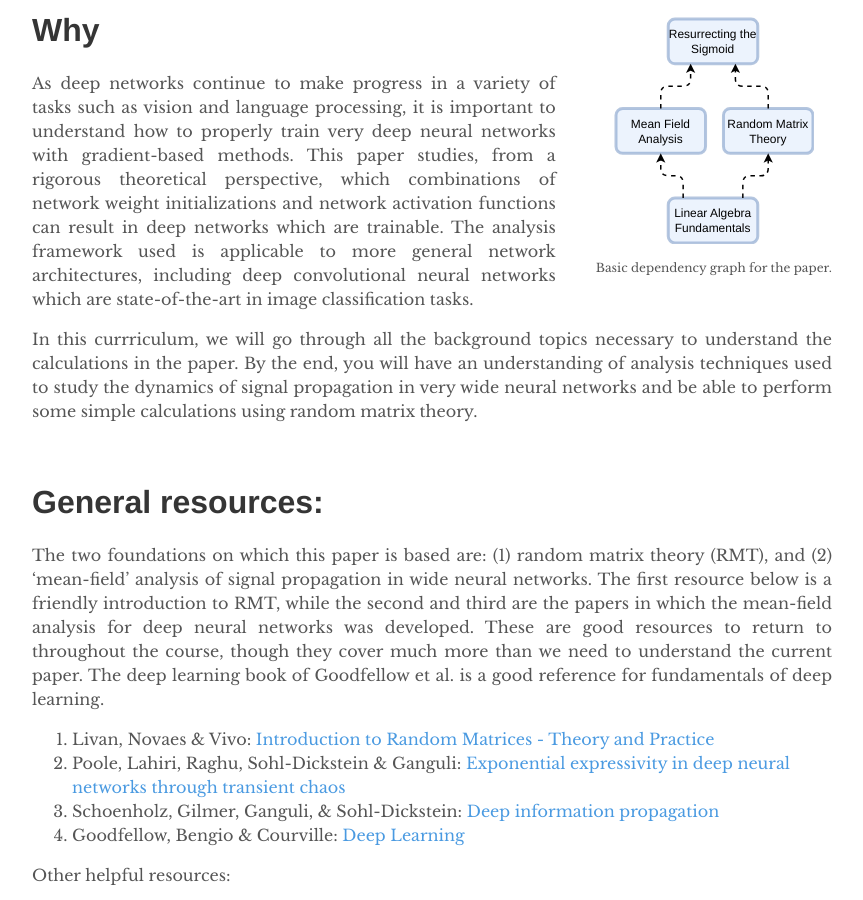
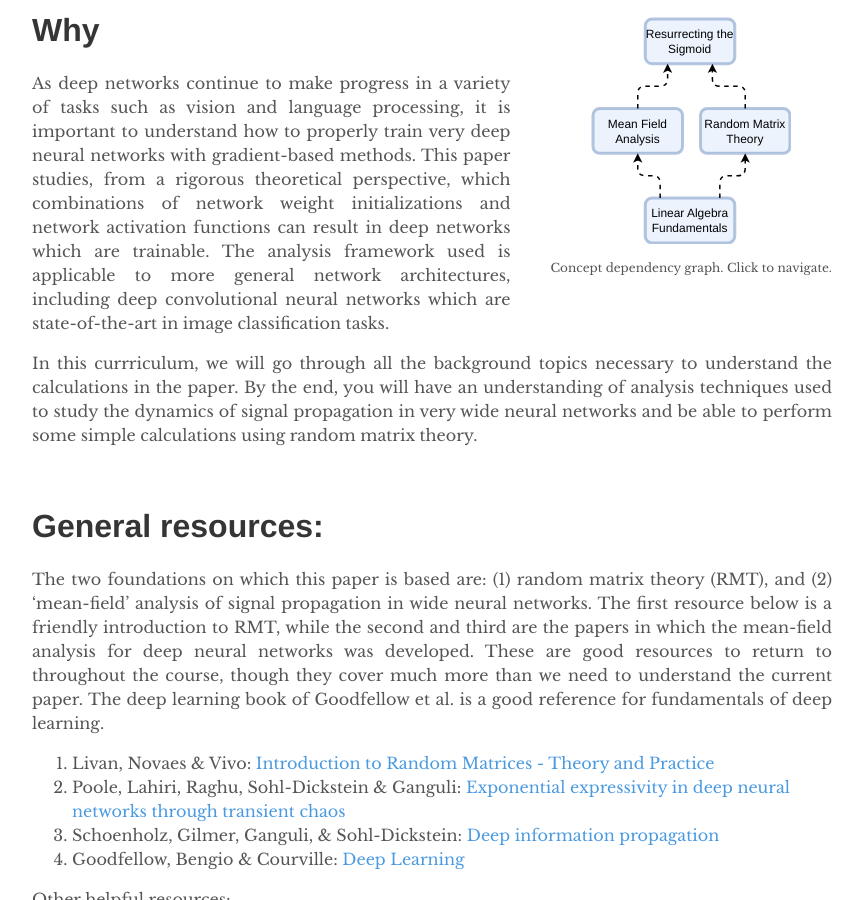
Before and after one commit to depthfirstlearning/depthfirstlearning.com, a Jekyll site: the page built from _posts/2020-01-01-Resurrecting-Sigmoid.markdown, in a window 1280 px wide and 900 px high, scrolled down 808 px. Shown: the whole window, without its empty margins (208-1071 px from the left). Built offline with Jekyll 4.4.1, drawn with Linux system fonts in a browser that asks for light colours; formulas are drawn with MathJax 3.

Commit message:
dependency graph caption

```diff
--- a/_posts/2020-01-01-Resurrecting-Sigmoid.markdown
+++ b/_posts/2020-01-01-Resurrecting-Sigmoid.markdown
@@ -20,7 +20,7 @@ Finally, thank you to our students Chris Akers, Brian Friedenberg, Sajel Shah, V
 
 <div class="deps-graph">
 <iframe class="deps" src="/assets/resurrecting-the-sigmoid.svg" width="200"></iframe>
-<div>Basic dependency graph for the paper.</div>
+<div>Concept dependency graph. Click to navigate.</div>
 </div>
 
 # Why
```
